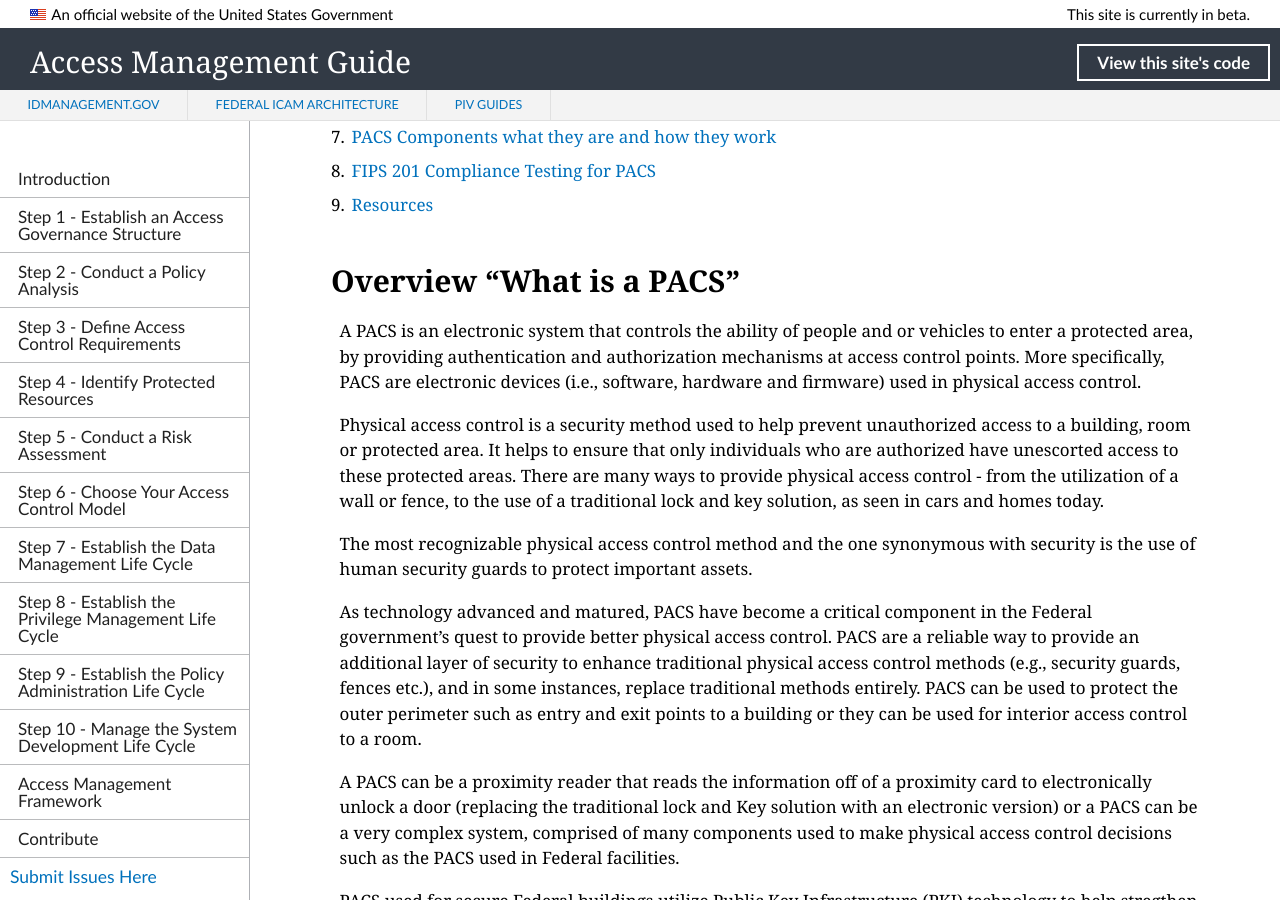
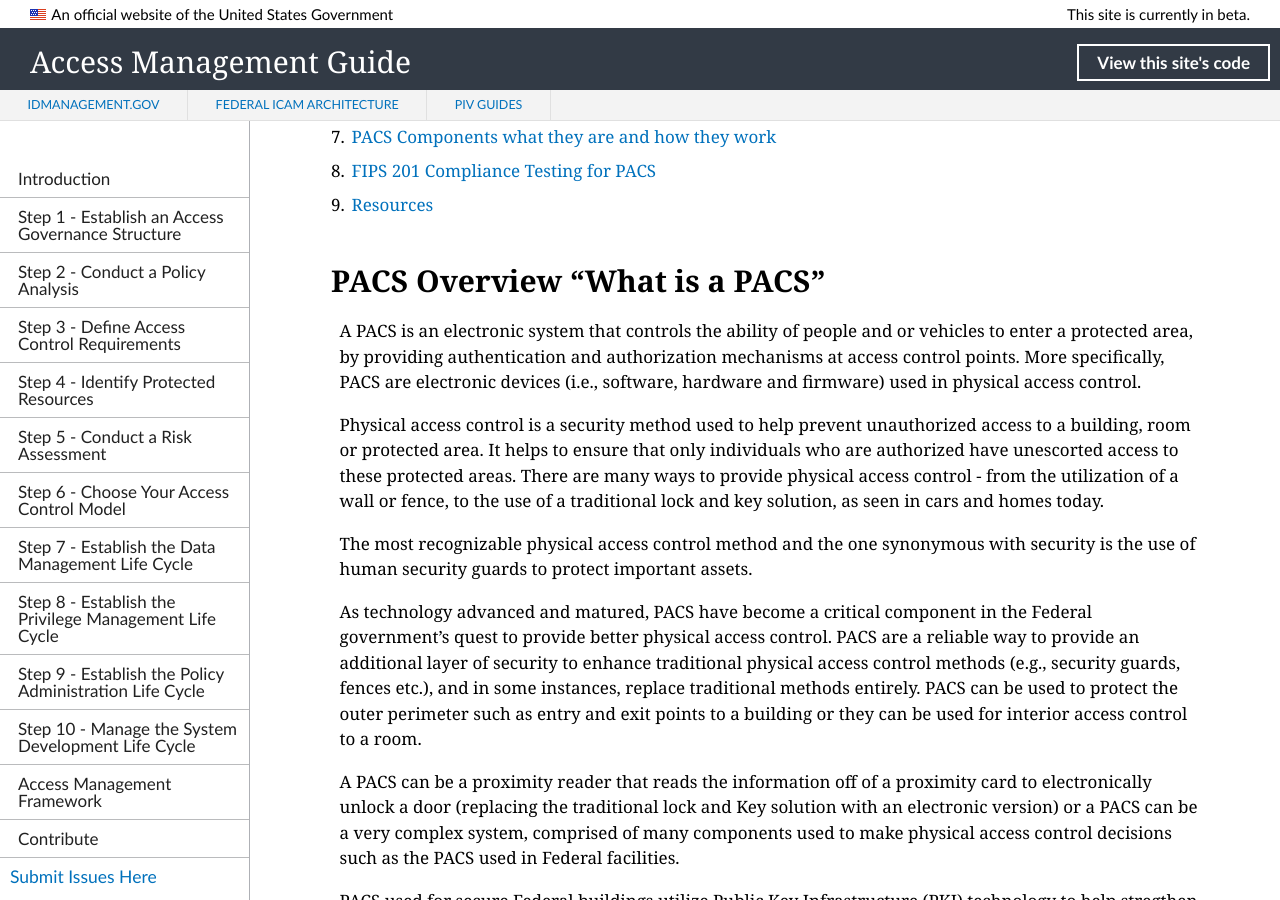
Before and after one commit to GSA/ficam-access, a Jekyll site: the page built from pages/PACS-guide.md, in a window 1280 px wide and 900 px high, scrolled down 734 px. Built offline with Jekyll 4.4.1, drawn with Linux system fonts in a browser that asks for light colours; nearby versions of some CDN libraries.

Commit message:
Update PACS-guide.md

```diff
--- a/pages/PACS-guide.md
+++ b/pages/PACS-guide.md
@@ -20,7 +20,7 @@ This guide is intended to provide a general overview of the Federal Information
 1. [FIPS 201 Compliance Testing for PACS](https://github.com/thiligh/ficam-access/blob/PACS-PLABOOK-FOLDER/pages/PACS-guide.md#fips-201-compliance-testing-for-pacs)
 1. [Resources](https://github.com/thiligh/ficam-access/blob/PACS-PLABOOK-FOLDER/pages/PACS-guide.md#resources)
 
-## Overview "What is a PACS"
+## PACS Overview "What is a PACS"
 A PACS is an electronic system that controls the ability of people and or vehicles to enter a protected area, by providing authentication and authorization mechanisms at access control points.  More specifically, PACS are electronic devices (i.e., software, hardware and firmware) used in physical access control.
 
 Physical access control is a security method used to help prevent unauthorized access to a building, room or protected area.  It helps to ensure that only individuals who are authorized have unescorted access to these protected areas. There are many ways to provide physical access control - from the utilization of a wall or fence, to the use of a traditional lock and key solution, as seen in cars and homes today.
```
